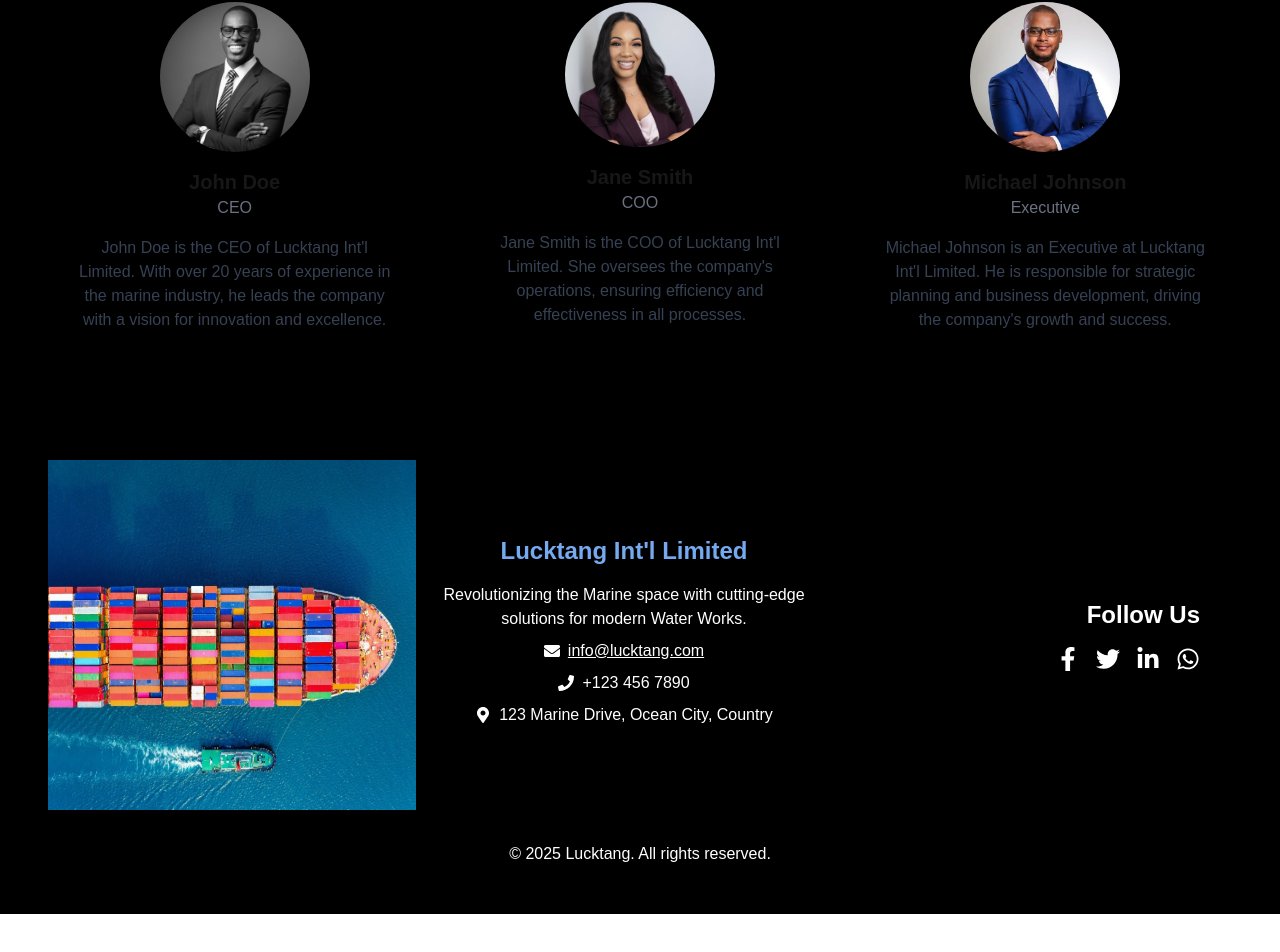
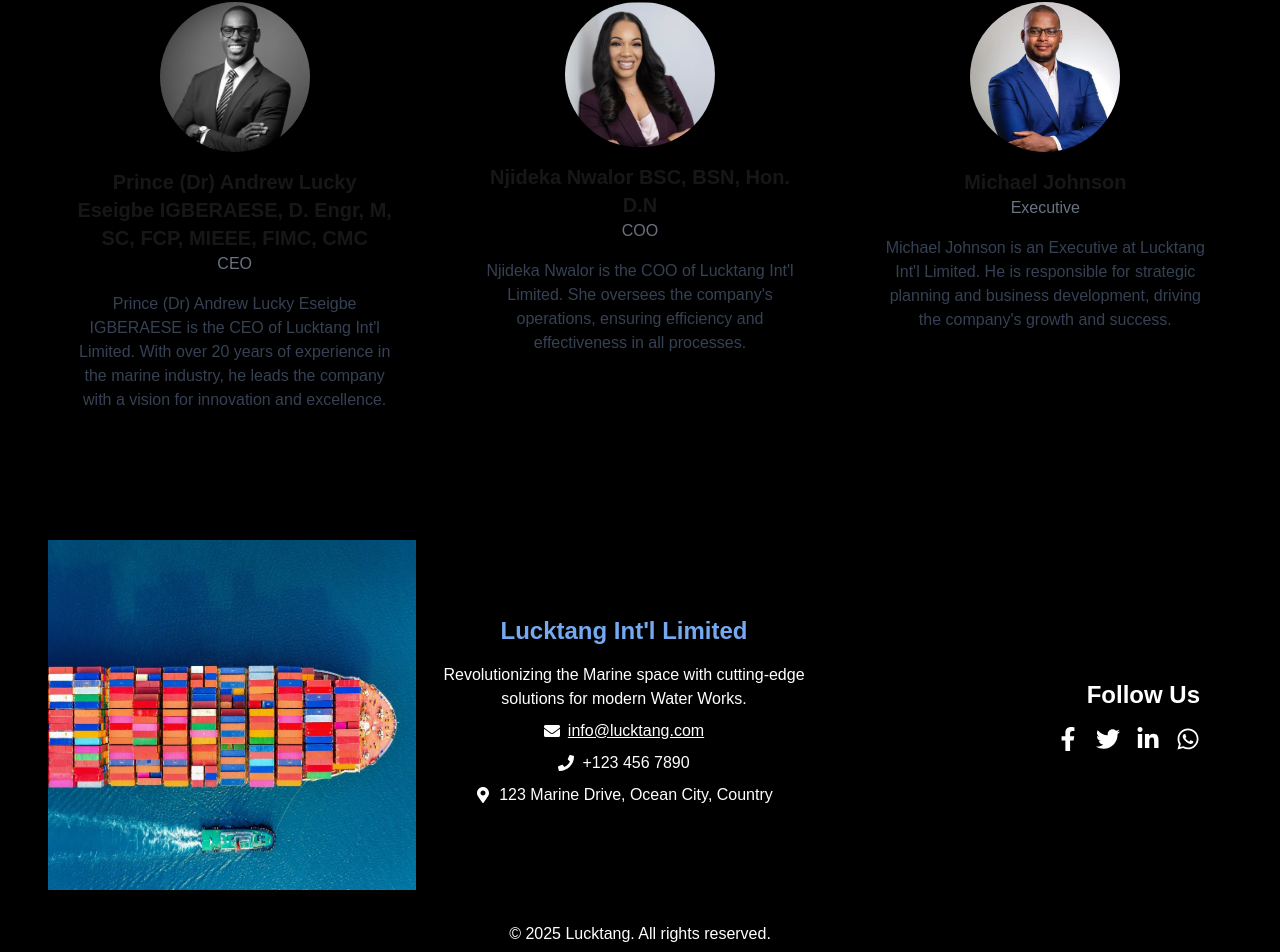
Before and after one commit to DevzekiFaith/sea-design, a Next.js app: page / in a window 1280 px wide. Shown: the part 4184-5136 px from the top of the page. Before the commit the page ends 5098 px from the top, so only its background shows below. Built offline with nearby package versions, Linux system fonts and the light colour scheme.

Commit message:
Name-Improved

```diff
--- a/src/component/Team/Team.tsx
+++ b/src/component/Team/Team.tsx
@@ -4,19 +4,19 @@
 const teamMembers = [
   {
     id: 1,
-    name: "John Doe",
+    name: "Prince (Dr) Andrew Lucky Eseigbe IGBERAESE, D. Engr, M, SC, FCP, MIEEE, FIMC, CMC",
     role: "CEO",
     image: "/images/m0.jpg",
     content:
-      "John Doe is the CEO of Lucktang Int'l Limited. With over 20 years of experience in the marine industry, he leads the company with a vision for innovation and excellence.",
+      "Prince (Dr) Andrew Lucky Eseigbe IGBERAESE is the CEO of Lucktang Int'l Limited. With over 20 years of experience in the marine industry, he leads the company with a vision for innovation and excellence.",
   },
   {
     id: 2,
-    name: "Jane Smith",
+    name: "Njideka Nwalor  BSC, BSN, Hon. D.N",
     role: "COO",
     image: "/images/me4.jpg",
     content:
-      "Jane Smith is the COO of Lucktang Int'l Limited. She oversees the company's operations, ensuring efficiency and effectiveness in all processes.",
+      "Njideka Nwalor is the COO of Lucktang Int'l Limited. She oversees the company's operations, ensuring efficiency and effectiveness in all processes.",
   },
   {
     id: 3,
@@ -31,7 +31,9 @@
 const Team: React.FC = () => {
   return (
     <div className="container mx-auto p-8">
-      <h2 className="text-3xl font-bold text-blue-500 text-center mb-8">Meet Our Team</h2>
+      <h2 className="text-3xl font-bold text-blue-500 text-center mb-8">
+        Meet Our Team
+      </h2>
       <div className="grid grid-cols-1 md:grid-cols-3 gap-8">
         {teamMembers.map((member) => (
           <div key={member.id} className="bg-black shadow-md p-6 rounded-2xl">
```
